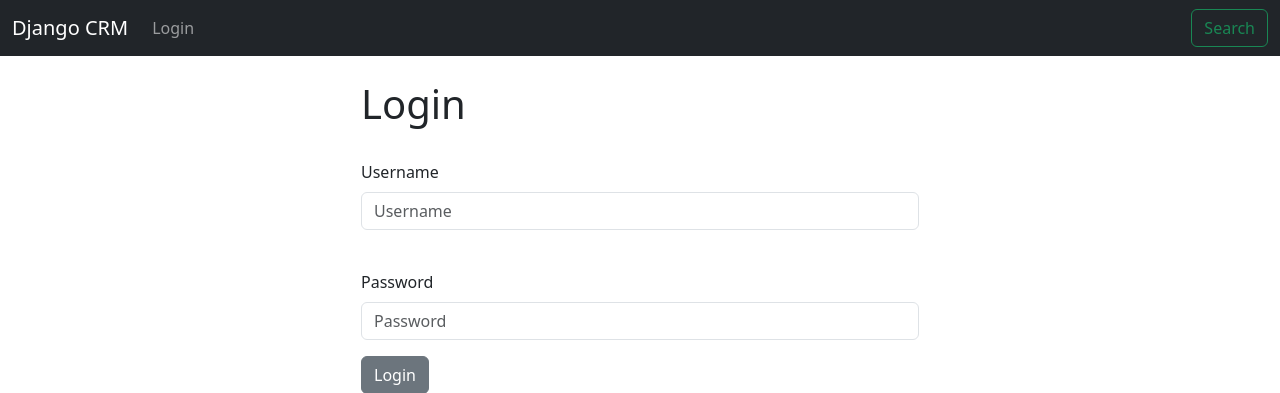
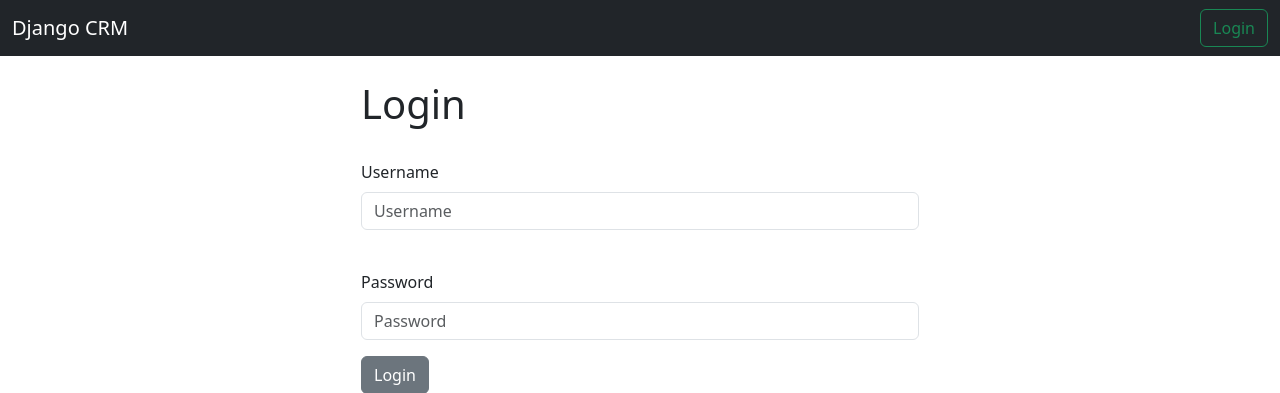
Before and after one commit to alwiyahya99/Django-CRM, a Django app: template website/templates/home.html in a window 1280 px wide. Shown: the top 393 px of the page. Run offline with Django 4.2, Linux system fonts and the light colour scheme; the template is opened without the code that fills it, so the values that code supplies are empty; parts of the project's set-up code (start-up, migrations or seed data) failed here and were passed over.

Commit message:
Initial Commit

```diff
--- a/website/templates/navbar.html
+++ b/website/templates/navbar.html
@@ -36,12 +36,12 @@
             <a href="{% url 'logout' %}" class="btn btn-outline-secondary">Logout</a>
           </form>
         {% else %}
-          <li class="nav-item">
+          {% comment %} <li class="nav-item">
             <a class="nav-link" href="{% url 'home' %}">Login</a>
-          </li>
+          </li> {% endcomment %}
           </ul>
           <form class="d-flex" role="search">
-          <button class="btn btn-outline-success" type="submit">Search</button>
+          <a href="{% url 'home' %}" class="btn btn-outline-success">Login</a>
           </form>
         {% endif %}
 
```
Also changed, not shown: test.py (line endings or trailing spaces).
